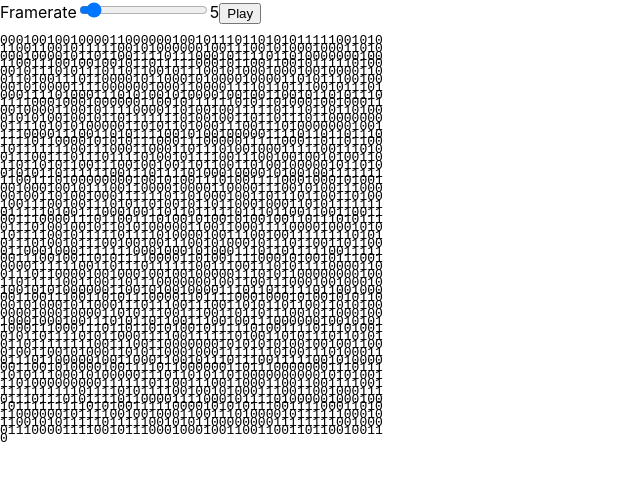
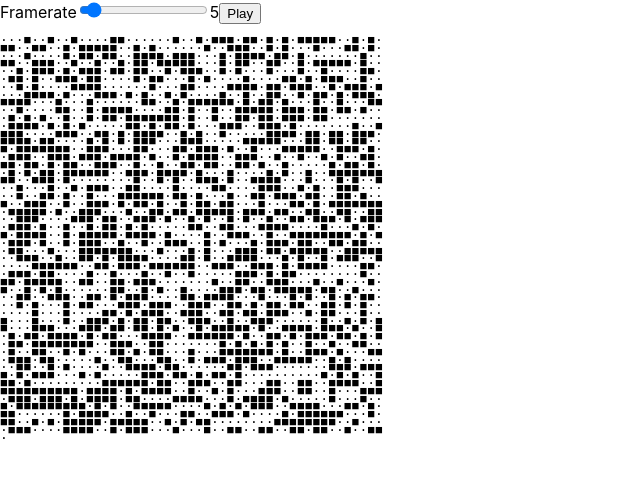
Before and after one commit to ahuth/conway3, a React (Create React App) app: page / in a window 1280 px wide. Shown: the top 480 px of the page, without its empty margins (0-640 px from the left). Built offline with nearby package versions, Linux system fonts and the light colour scheme.

Commit message:
Display cells as · and ■ characters

```diff
--- a/src/components/App.tsx
+++ b/src/components/App.tsx
@@ -1,7 +1,7 @@
 import { useState } from 'react';
 import useFramerate from '../hooks/useFramerate';
 import useToggle from '../hooks/useToggle';
-import { create, from, randomize } from '../life/conway';
+import { create, from, randomize, State } from '../life/conway';
 
 const size = 50;
 const initial = randomize(create(size, size));
@@ -33,7 +33,13 @@ export default function App() {
       >
         {playing ? 'Stop' : 'Play'}
       </button>
-      <pre style={styles.grid}>{current}</pre>
+      <pre style={styles.grid}>
+        {current.map((row) => {
+          return row.map((cell) => {
+            return cell === State.inert ? '·' : '■';
+          });
+        })}
+      </pre>
     </div>
   );
 }
```
